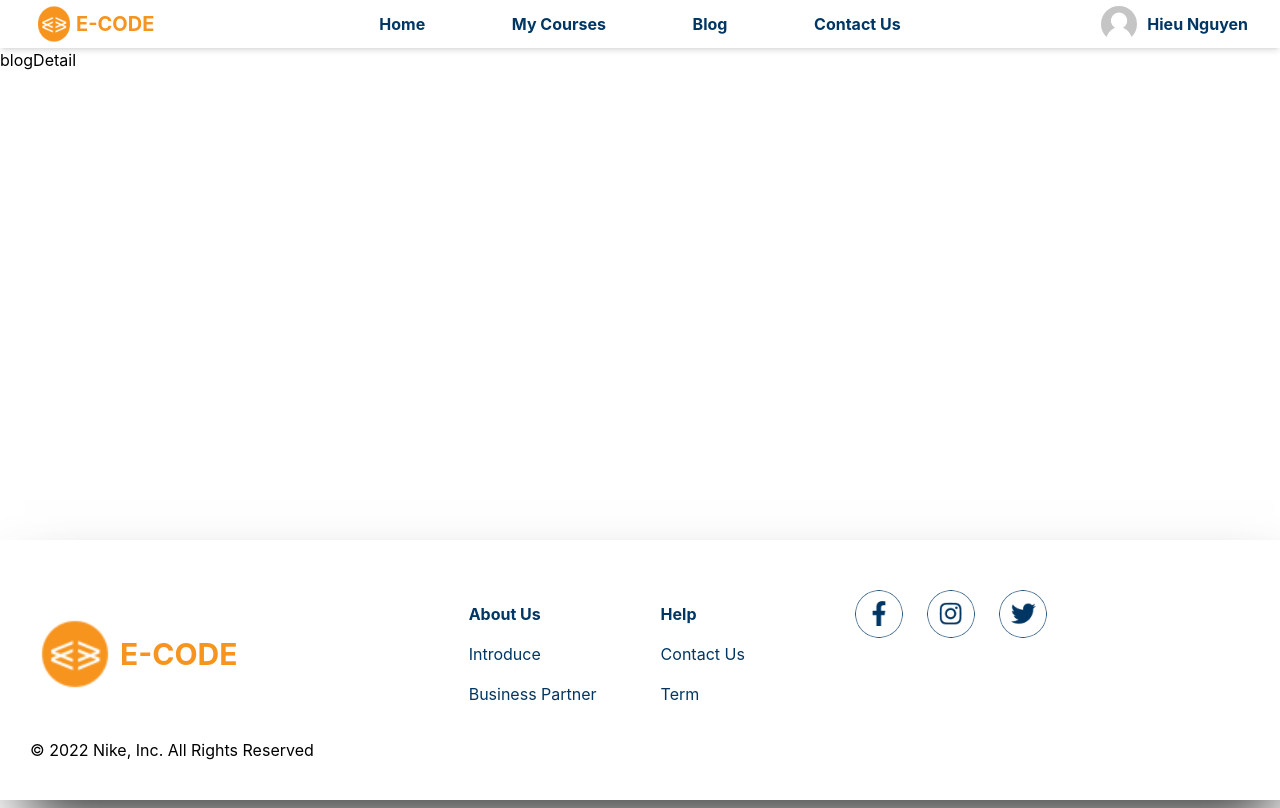
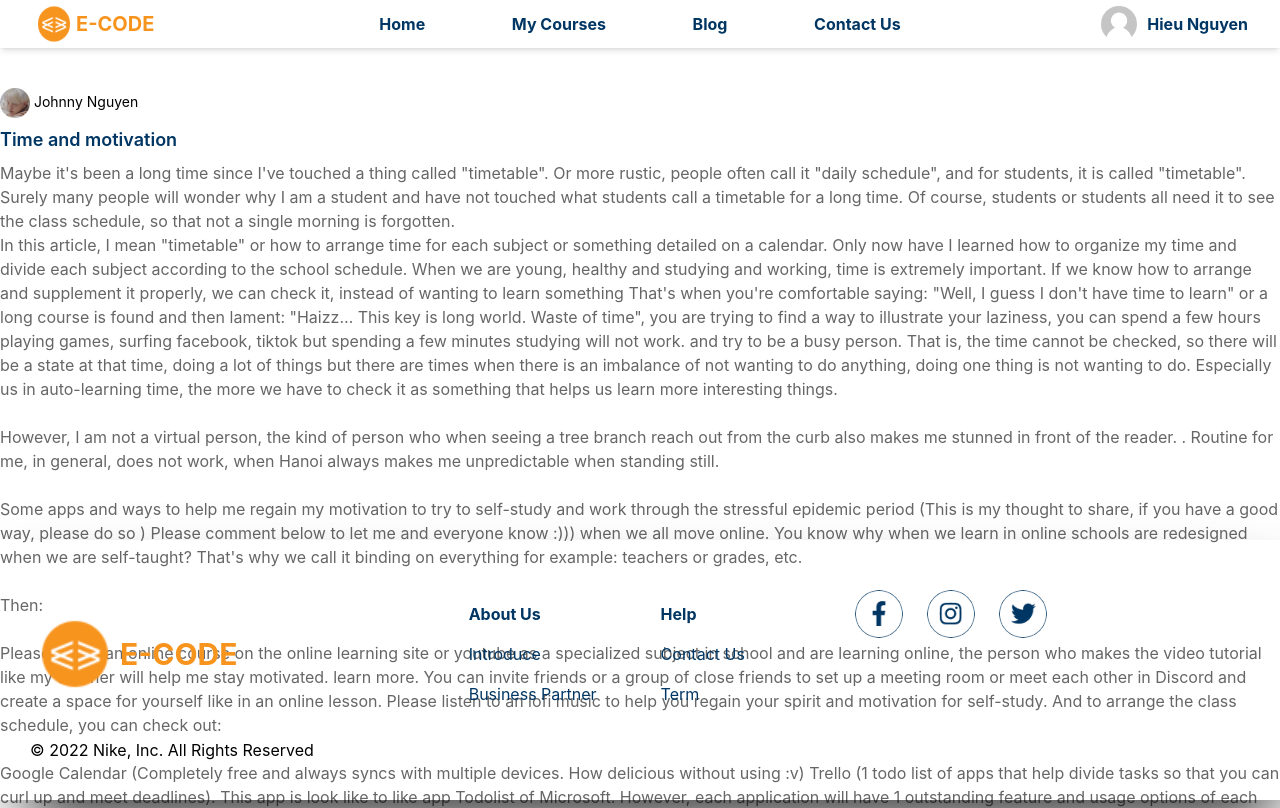
Before and after one commit to E-learning-uit/Blog-elearning, a React (Create React App) app: page /blog-detail in a window 1280 px wide. Shown: the top 808 px of the page. Built offline with nearby package versions, Linux system fonts and the light colour scheme.

Commit message:
Complete Blog tasks

```diff
--- a/src/pages/BlogDetail.jsx
+++ b/src/pages/BlogDetail.jsx
@@ -1,14 +1,60 @@
-import './blogcss/blogdetail.css'
-
+import { useState } from 'react'
+import Ellipse12 from '../assets/Ellipse12.png'
+import Pic1 from '../assets/61b634151fbbb 1.png'
 
 
 const BlogDetail = ()=>{
 
+    const [blog, setBlog] = useState([
+        1, 2, 3, 4, 5
+    ])
 
     return (
         <>
-
-        <h1>blogDetail</h1>
+        <div className="container mx-auto py-10">
+            <div>
+                <p className='text-[black] text-[14px]'>
+                    <img className='inline' src={Ellipse12} alt="" /> Johnny Nguyen</p>
+            </div>
+            <h2 className='text-[#003663] text-[18px] font-semibold py-2'>Time and motivation</h2>
+            <p className='text-[#666666] text-[16px]'>Maybe it's been a long time since I've touched a thing called "timetable". Or more rustic, people often call it "daily schedule", and for students, it is called "timetable". Surely many people will wonder why I am a student and have not touched what students call a timetable for a long time. Of course, students or students all need it to see the class schedule, so that not a single morning is forgotten.</p>
+            <p className='text-[#666666] text-[16px]'>In this article, I mean "timetable" or how to arrange time for each subject or something detailed on a calendar. Only now have I learned how to organize my time and divide each subject according to the school schedule. When we are young, healthy and studying and working, time is extremely important. If we know how to arrange and supplement it properly, we can check it, instead of wanting to learn something That's when you're comfortable saying: "Well, I guess I don't have time to learn" or a long course is found and then lament: "Haizz… This key is long world. Waste of time", you are trying to find a way to illustrate your laziness, you can spend a few hours playing games, surfing facebook, tiktok but spending a few minutes studying will not work. and try to be a busy person. That is, the time cannot be checked, so there will be a state at that time, doing a lot of things but there are times when there is an imbalance of not wanting to do anything, doing one thing is not wanting to do. Especially us in auto-learning time, the more we have to check it as something that helps us learn more interesting things.</p>
+            <br />
+            <p className='text-[#666666] text-[16px]'>However, I am not a virtual person, the kind of person who when seeing a tree branch reach out from the curb also makes me stunned in front of the reader. . Routine for me, in general, does not work, when Hanoi always makes me unpredictable when standing still.</p>
+            <br />
+            <p className='text-[#666666] text-[16px]'>Some apps and ways to help me regain my motivation to try to self-study and work through the stressful epidemic period (This is my thought to share, if you have a good way, please do so ) Please comment below to let me and everyone know :))) when we all move online. You know why when we learn in online schools are redesigned when we are self-taught? That's why we call it binding on everything for example: teachers or grades, etc.</p>
+            <br />
+            <p className='text-[#666666] text-[16px]'>Then:</p>
+            <br />
+            <p className='text-[#666666] text-[16px]'>Please watch an online course on the online learning site or youtube as a specialized subject in school and are learning online, the person who makes the video tutorial like my teacher will help me stay motivated. learn more.
+You can invite friends or a group of close friends to set up a meeting room or meet each other in Discord and create a space for yourself like in an online lesson.
+Please listen to an lofi music to help you regain your spirit and motivation for self-study.
+And to arrange the class schedule, you can check out:</p>
+            <br />
+            <p className='text-[#666666] text-[16px]'>Google Calendar (Completely free and always syncs with multiple devices. How delicious without using :v)
+Trello (1 todo list of apps that help divide tasks so that you can curl up and meet deadlines). This app is look like to like app Todolist of Microsoft. However, each application will have 1 outstanding feature and usage options of each person, see which one is easy to use and get used to.
+However, each person's way of arranging and allocating time is different, it is also not possible to put other people's time on the way you live and your life. mental comfort to welcome a new day and work better.</p>
+            <div className='flex justify-center'>
+                <img className='py-10' src={Pic1} alt="" />
+            </div>
+            <h1 className='text-[#003663] text-[24px] font-semibold py-2'>Other Featured Posts</h1>
+            {blog.map(item => (
+                <>
+                    <div className="px-4 py-4 hover:border-slate-400">
+                        <div>
+                            <p className='text-[black] text-[14px]'>
+                                <img className='inline' src={Ellipse12} alt="" /> Johnny Nguyen</p>
+                        </div>
+                        <h2 className='text-[#003663] text-[18px] font-semibold py-2'>Time and motivation</h2>
+                        <p className='text-[16px]'>Maybe it's been a long time since I've touched a thing called "timetable". Or more rustic,
+                            people often call it "daily schedule", and for students, it is called "timetable". Surely many
+                            people will wonder why I am a student and have not touched what students call a timetable for a
+                            long time. Of course, students or students all need it to see the class schedule, so that not
+                            a single morning is forgotten...</p>
+                    </div>
+                </>
+            ))}
+        </div>
         </>
     )
 }
```
Also changed, not shown: src/assets/61b634151fbbb 1.png (added), src/pages/blogcss/blogdetail.css (deleted).
